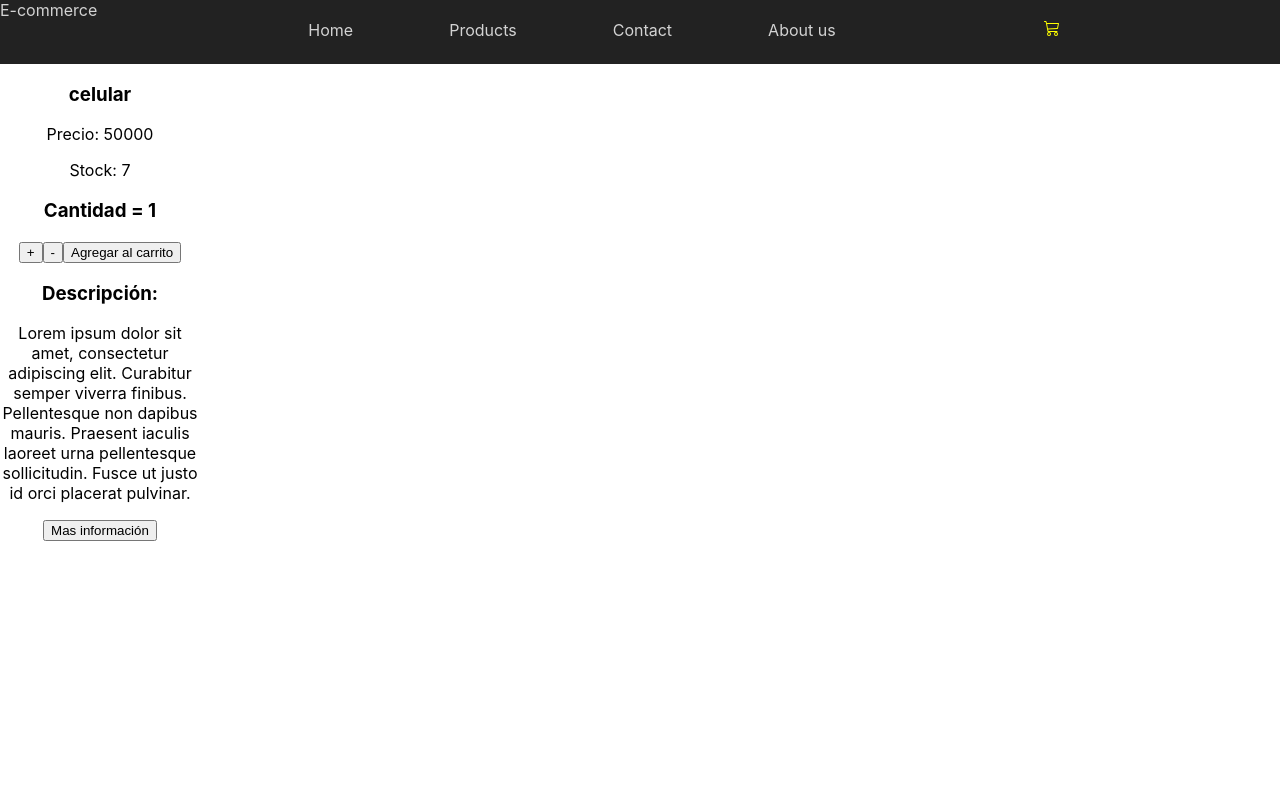
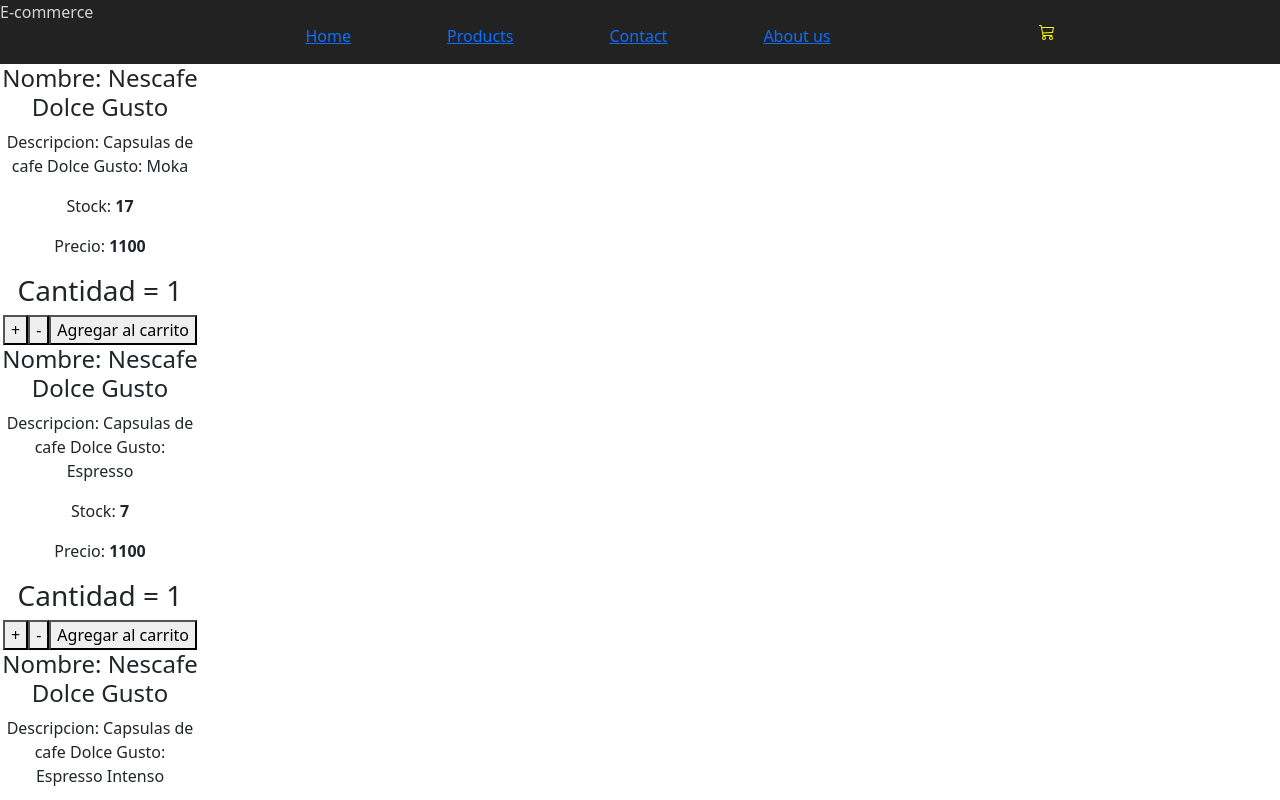
Before and after one commit to gonzaloramosf/react-project, a React (Create React App) app: page / in a window 1280 px wide. Shown: the top 800 px of the page. Built offline with nearby package versions, Linux system fonts and the light colour scheme.

Commit message:
ItemList - Item funcionando

```diff
--- a/package.json
+++ b/package.json
@@ -6,7 +6,9 @@
     "@testing-library/jest-dom": "^5.16.1",
     "@testing-library/react": "^12.1.2",
     "@testing-library/user-event": "^13.5.0",
+    "bootstrap": "^5.1.3",
     "react": "^17.0.2",
+    "react-bootstrap": "^2.1.1",
     "react-dom": "^17.0.2",
     "react-icons": "^4.3.1",
     "react-scripts": "^5.0.0",
--- a/src/App.js
+++ b/src/App.js
@@ -2,6 +2,7 @@
 import ItemListContainer from './components/ItemListContainer/ItemListContainer';
 import Item from './components/Item/Item';
 import './App.css';
+import 'bootstrap/dist/css/bootstrap.min.css';
 
 function App() {
   return (
@@ -11,8 +12,7 @@
       </header>
 
       <div id='items'>
-        <ItemListContainer name='celular' price={50000} stock={7}/>
-        <Item/>
+        <ItemListContainer/>
       </div>
     </div>
   );
--- a/src/components/Item/Item.js
+++ b/src/components/Item/Item.js
@@ -1,13 +1,15 @@
+import ItemCount from '../ItemCount/ItemCount';
 import './Item.css';
 
-const Item = () => {
-
+const Item = ({item}) => {
 
     return (
         <div>
-            <h3> Descripción: </h3>
-            <p id='description'> Lorem ipsum dolor sit amet, consectetur adipiscing elit. Curabitur semper viverra finibus. Pellentesque non dapibus mauris. Praesent iaculis laoreet urna pellentesque sollicitudin. Fusce ut justo id orci placerat pulvinar. </p>
-            <button> Mas información </button>
+            <h4> Nombre: {item.name}            </h4>
+            <p> Descripcion: {item.description} </p>
+            <p> Stock: <b>{item.stock}</b>      </p>
+            <p> Precio: <b>{item.price}</b>    </p>
+            <ItemCount initial={1} stock={item.stock}/>
         </div>
     );
 }
--- a/src/components/ItemListContainer/ItemList/ItemList.js
+++ b/src/components/ItemListContainer/ItemList/ItemList.js
@@ -0,0 +1,15 @@
+import Item from "../../Item/Item";
+
+const ItemList = ({items}) => {
+    return (
+        <div>
+            {
+                items.map((item) => {
+                    return <Item key={item.id} item={item}/>
+                })
+            }
+        </div>
+    );
+}
+
+export default ItemList;
--- a/src/components/ItemListContainer/ItemListContainer.js
+++ b/src/components/ItemListContainer/ItemListContainer.js
@@ -1,16 +1,45 @@
-import ItemCount from "../ItemCount/ItemCount";
+import ItemList from "./ItemList/ItemList";
 
-export default function ItemListContainer({name, price, stock}) {
+export default function ItemListContainer() {
+
+    const items = [
+        {
+            id: 0,
+            name: 'Nescafe Dolce Gusto',
+            description: 'Capsulas de cafe Dolce Gusto: Moka',
+            price: 1100,
+            stock: 17
+        },
+        {
+            id: 1,
+            name: 'Nescafe Dolce Gusto',
+            description: 'Capsulas de cafe Dolce Gusto: Espresso',
+            price: 1100,
+            stock: 7
+        },
+        {
+            id: 2,
+            name: 'Nescafe Dolce Gusto',
+            description: 'Capsulas de cafe Dolce Gusto: Espresso Intenso',
+            price: 1100,
+            stock: 9
+        },
+        {
+            id: 3,
+            name: 'Nescafe Dolce Gusto',
+            description: 'Capsulas de cafe Dolce Gusto: Lungo',
+            price: 1100,
+            stock: 13
+        }
+    ];
+
     function onAdd() {
         console.log('agregue al carrito');
     }
 
     return (
         <div>
-            <h3> {name} </h3>
-            <p> Precio: {price} </p>
-            <p> Stock: {stock}</p>
-            <ItemCount onAdd={onAdd} stock={stock} initial={1}/>
+            <ItemList items={items}/>
         </div>
     );
 }
```
Also changed, not shown: 1 other file (tests, documents, lock files or other folders).
